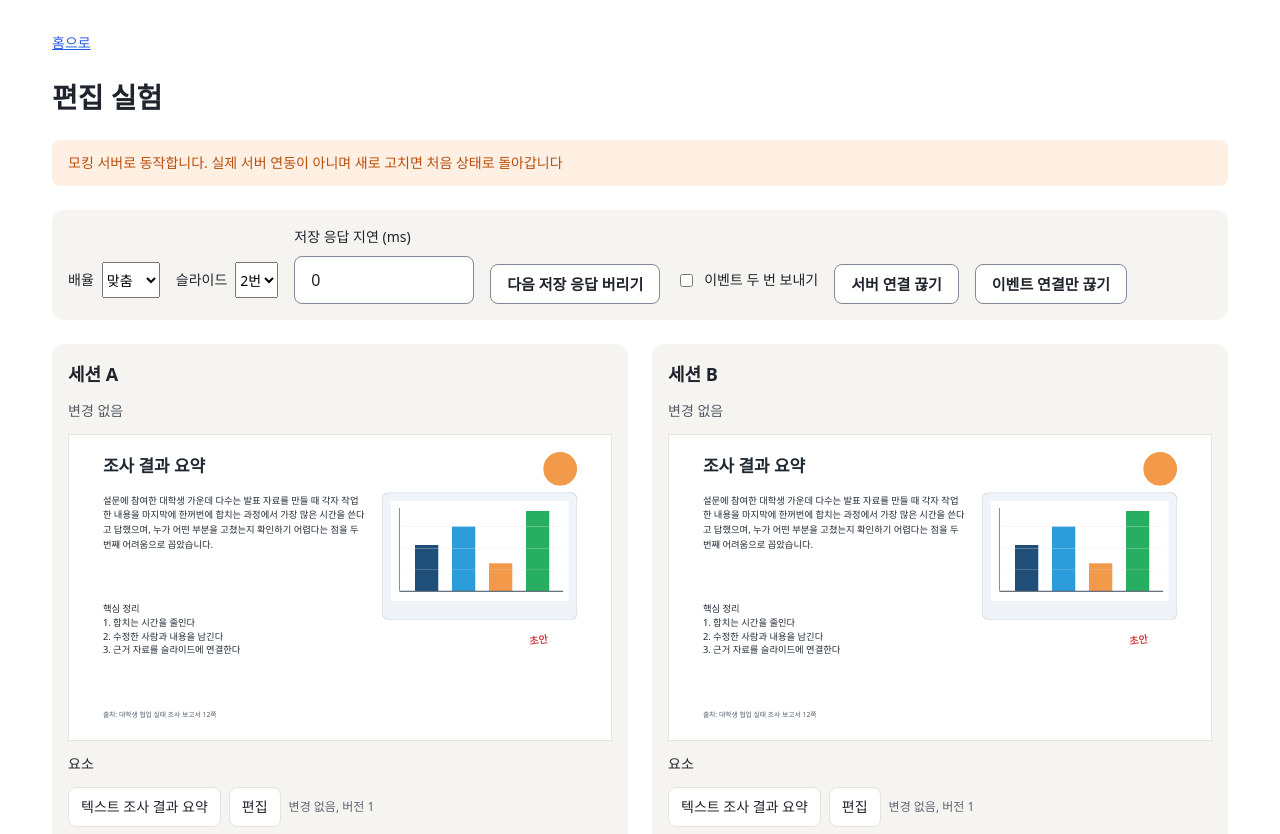
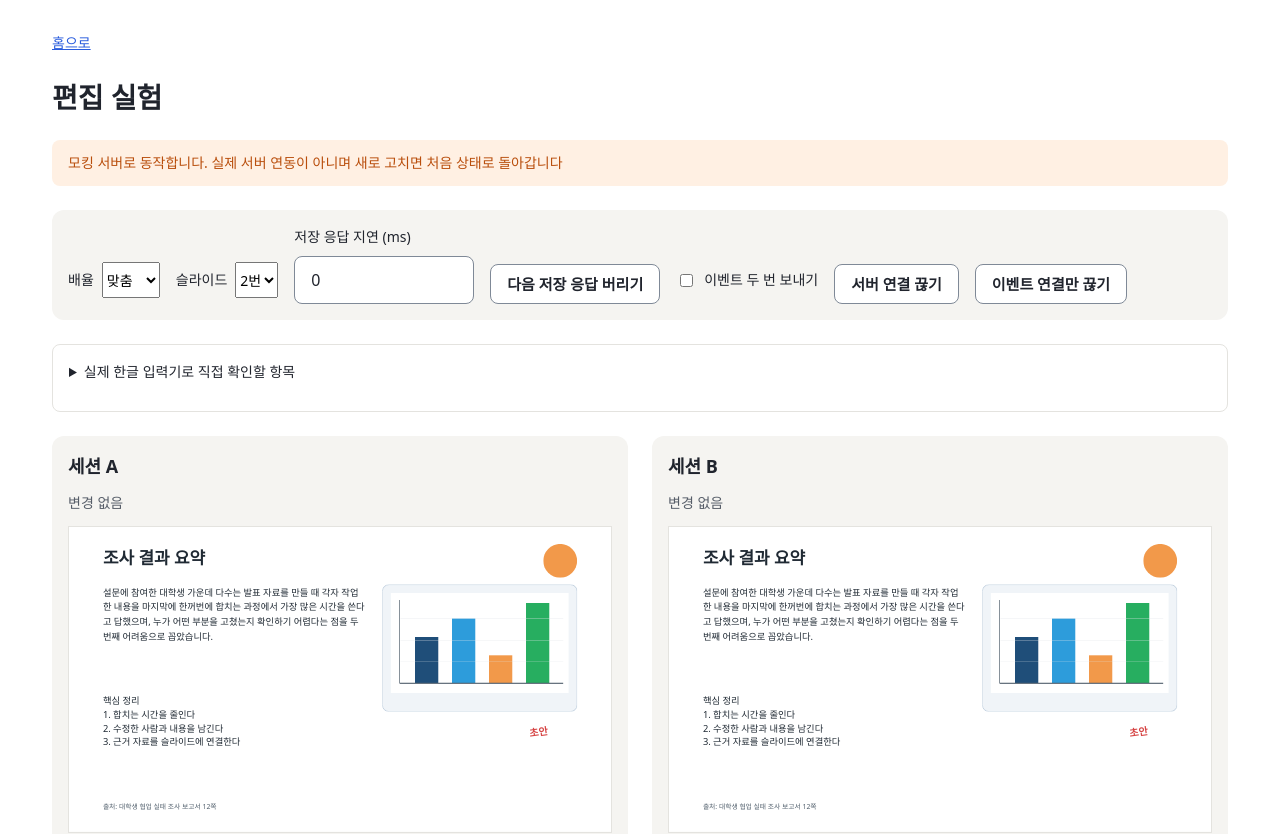
Before and after one commit to TeampleSpace/TeampleSpace-Frontend, a React (Vite) app: page /dev/editor in a window 1280 px wide. Shown: the top 834 px of the page. Built offline with nearby package versions, Linux system fonts and the light colour scheme.

Commit message:
feat/#19: 편집 실험 화면의 한글 입력기 확인 안내 구현

```diff
--- a/src/pages/dev/EditorLab.module.css
+++ b/src/pages/dev/EditorLab.module.css
@@ -160,3 +160,31 @@
   overflow-y: auto;
   font: var(--text-meta);
 }
+
+/* 사람이 직접 확인할 항목 안내 */
+.checklist {
+  display: flex;
+  flex-direction: column;
+  gap: var(--space-12);
+  padding: var(--space-16);
+  border: 1px solid var(--color-border);
+  border-radius: var(--radius-md);
+}
+
+.checklist summary {
+  font: var(--text-nav);
+  cursor: pointer;
+}
+
+.checklist ol {
+  display: flex;
+  flex-direction: column;
+  gap: var(--space-12);
+  margin: var(--space-12) 0;
+  padding-left: var(--space-24);
+}
+
+.checklist p {
+  margin-top: var(--space-12);
+  color: var(--color-secondary);
+}
--- a/src/pages/dev/EditorLab.tsx
+++ b/src/pages/dev/EditorLab.tsx
@@ -26,6 +26,34 @@ function createLab(log: (message: string) => void) {
   }
   return { server, a: open(0, '세션 A'), b: open(1, '세션 B') }
 }
+
+// 사람이 실제 한글 입력기로 확인할 항목
+const imeChecks = [
+  {
+    action: '한글 문장을 입력한다',
+    expect:
+      '글자가 깨지거나 두 번 들어가지 않는다. 입력을 멈추고 1초쯤 지나면 세션 A가 저장됨으로 바뀌고 세션 B에 같은 문장이 보인다',
+  },
+  {
+    action: '문장 가운데로 커서를 옮겨 한 글자를 지우고 다른 글자를 넣는다',
+    expect: '커서가 다른 곳으로 튀지 않고 고친 결과가 세션 B에 같게 보인다',
+  },
+  {
+    action: '글자 하나를 조합하다가 받침을 넣기 전에 3초 동안 멈춘다',
+    expect:
+      '멈춘 동안 기록에 저장 요청이 늘지 않고 세션 B에 조합 중인 글자가 보이지 않는다. 글자를 완성하고 다음 글자나 띄어쓰기를 넣으면 한 번만 저장된다',
+  },
+  {
+    action:
+      '저장 응답 지연을 3000으로 두고 입력한 뒤 저장 중으로 바뀌면 곧바로 이어서 더 입력한다',
+    expect:
+      '이어서 넣은 글자가 사라지거나 이전 내용으로 돌아가지 않는다. 잠시 뒤 세션 B에 마지막 내용까지 보인다. 확인 뒤 지연을 0으로 되돌린다',
+  },
+  {
+    action: 'Esc를 누르거나 바깥을 눌러 편집을 끝낸다',
+    expect: '입력창이 닫히고 마지막에 조합하던 글자까지 남아 저장된다',
+  },
+]
 
 // 화면을 나갔다 돌아와도 같은 실험 상태를 쓰도록 한 번만 만든다
 let lab: ReturnType<typeof createLab> | undefined
@@ -144,6 +172,25 @@ export default function EditorLab() {
         </Button>
       </section>
 
+      <details className={styles.checklist}>
+        <summary>실제 한글 입력기로 직접 확인할 항목</summary>
+        <p>
+          자동 검사는 입력기를 거치지 않는다. 아래는 사람이 한글 입력기로 직접 입력해 확인하는
+          절차다. 슬라이드 2번에서 세션 A의 요소 목록에 있는 조사 결과 요약 편집을 눌러 시작한다.
+          저장 요청은 아래 기록에서, 다른 사람에게 보이는 내용은 세션 B에서 본다
+        </p>
+        <ol>
+          {imeChecks.map((item) => (
+            <li key={item.action}>
+              <strong>{item.action}</strong>
+              <br />
+              {item.expect}
+            </li>
+          ))}
+        </ol>
+        <p>결과는 실행일, 브라우저, 입력기와 함께 docs/editor-experiment.md의 표에 적는다</p>
+      </details>
+
       <div className={styles.panels}>
         <EditorPanel label="세션 A" session={lab.a} zoom={zoom} slideIndex={slideIndex} />
         <EditorPanel label="세션 B" session={lab.b} zoom={zoom} slideIndex={slideIndex} />
```
